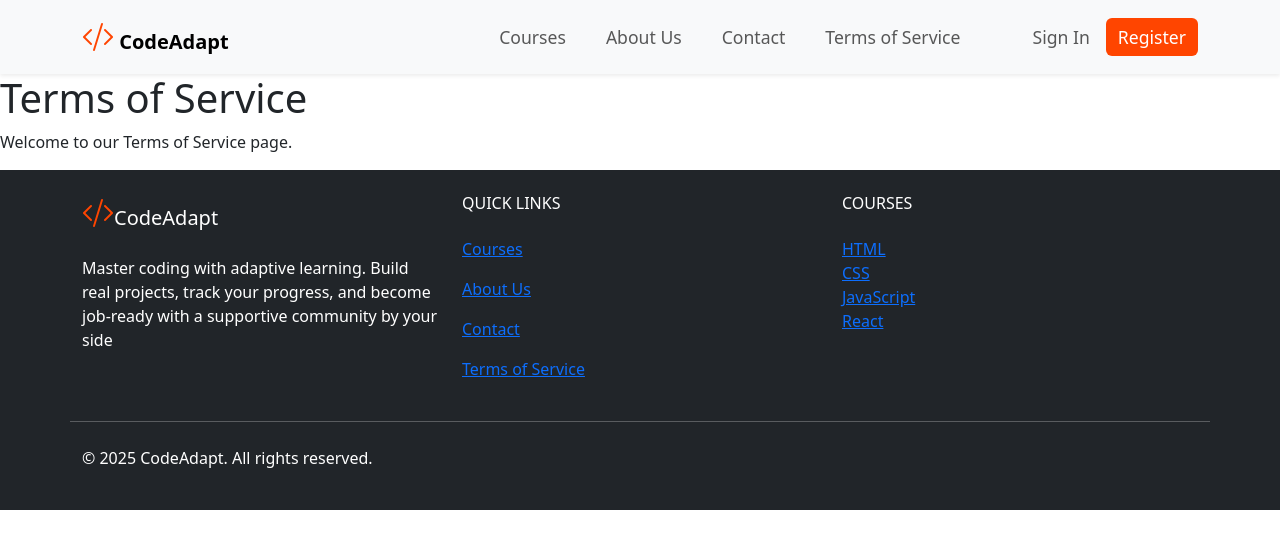
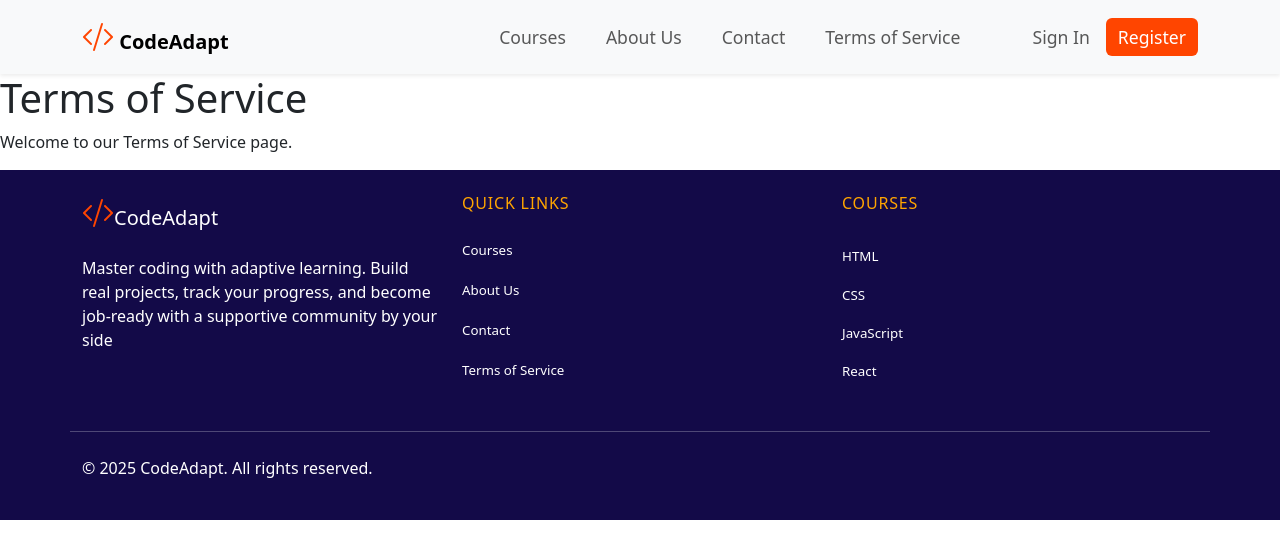
Before and after one commit to Adamxx06/adaptive-learning-system, a React (Vite) app: page /terms-of-service in a window 1280 px wide. Shown: the top 558 px of the page. Built offline with nearby package versions, Linux system fonts and the light colour scheme.

Commit message:
Multiple UI and logic updates

```diff
--- a/src/App.css
+++ b/src/App.css
@@ -193,3 +193,37 @@
 .btn-close:hover {
   opacity: 0.75;
 }
+
+
+
+/*Footer styles*/
+
+footer{
+  background: #130a48;
+  color: white;
+}
+.course-links li a{
+  text-decoration: none;
+  color: white;
+  font-size: smaller;
+  line-height: 2.4rem;
+
+}
+
+.footer-quick-links a {
+  text-decoration: none;
+  color: white;
+  font-size: smaller;
+}
+.footer-quick-links h6,
+.footer-courses-links h6 {
+
+  letter-spacing: 0.05em;
+  color: orange;
+}
+
+.footer-quick-links a:hover,
+.footer-courses-links a:hover {
+  color: orange;
+  transition: color 0.3s ease;
+}
--- a/src/components/Footer.tsx
+++ b/src/components/Footer.tsx
@@ -1,9 +1,11 @@
 import 'bootstrap/dist/css/bootstrap.min.css';
 import { Link } from "react-router-dom";
+import "../App.css";
+
 
 const Footer = () => {
     return (
-        <footer className='bg-dark text-white py-4'>
+        <footer className='text-white py-4'>
             <div className="container">
                 <div className="row">
                     <div className="col-md-4">
@@ -15,16 +17,16 @@ const Footer = () => {
                         </Link>
                         <p className='mt-4'>Master coding with adaptive learning. Build real projects, track your progress, and become job-ready with a supportive community by your side</p>
                     </div>
-                    <div className="col-md-4">
+                    <div className="col-md-4 footer-quick-links">
                         <h6>QUICK LINKS</h6>
-                        <div className="footer-liks mt-4">
-                            <p><Link to="/">Courses</Link></p>
+                        <div className="footer-links mt-4">
+                            <p><Link to="/courses">Courses</Link></p>
                             <p><Link to="/about">About Us</Link></p>
                             <p><Link to="/contact">Contact</Link></p>
                             <p><Link to="/terms">Terms of Service</Link></p>
                         </div>
                     </div>
-                    <div className="col-md-4">
+                    <div className="col-md-4 footer-courses-links">
                         <h6>COURSES</h6>
                         <ul className="list-unstyled course-links mt-4">
                             <li><a href="">HTML</a></li>
```
